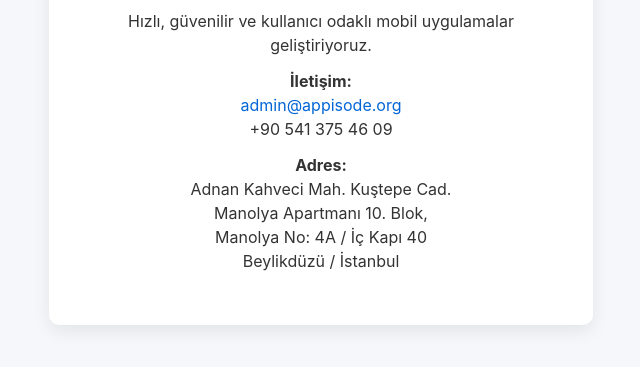
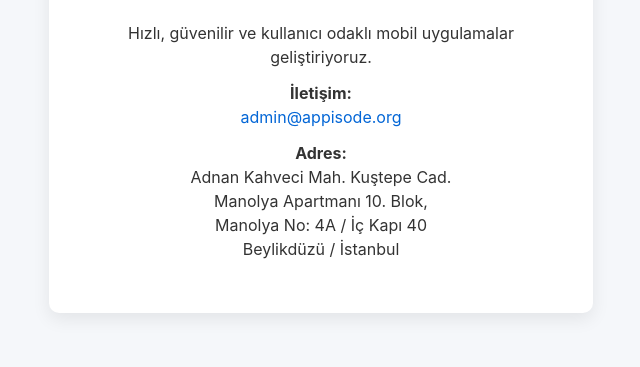
Before and after one commit to AppisodeOrganisation/appisode.github.io, a plain HTML site: page index.html in a window 1280 px wide. Shown: the part 325-692 px from the top of the page, without its empty margins (319-959 px from the left). Drawn offline with Linux system fonts and the light colour scheme.

Commit message:
Update index.html

```diff
--- a/index.html
+++ b/index.html
@@ -55,7 +55,6 @@
     <p>
       <strong>İletişim:</strong><br>
       <a href="mailto:admin@appisode.org">admin@appisode.org</a><br>
-      +90&nbsp;541&nbsp;375&nbsp;46&nbsp;09
     </p>
 
     <p>
```
